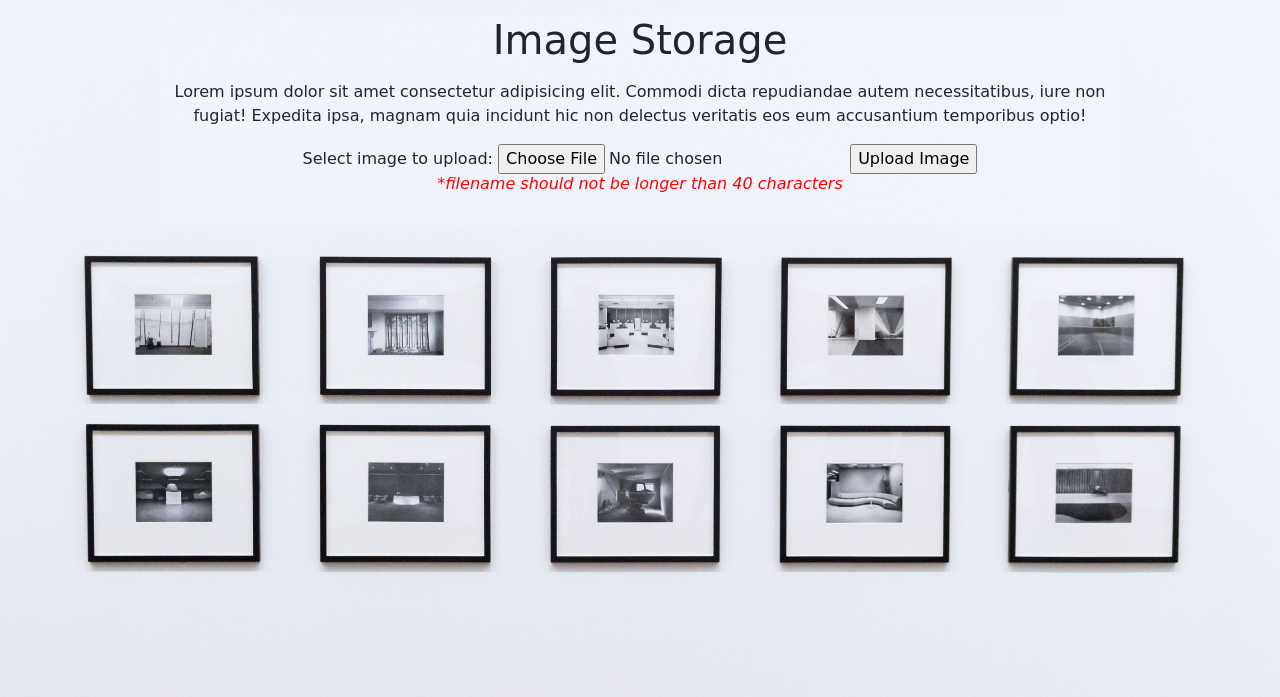
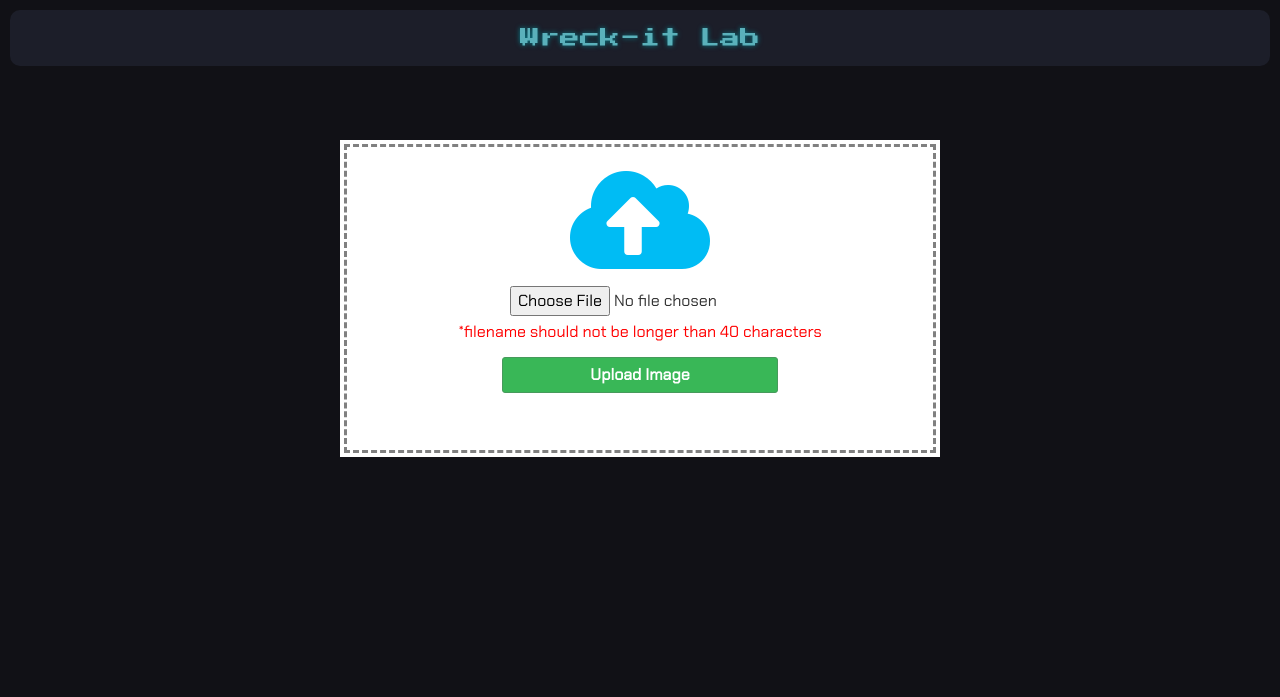
Before and after one commit to destine21/wreck-it-lab, a PHP site: page /ch11/upload.php in a window 1280 px wide. Shown: the top 697 px of the page. Run offline with PHP 8.4, Linux system fonts and the light colour scheme.

Commit message:
add css ch11 upload file

```diff
--- /dev/null
+++ b/html/ch11/style.css
@@ -0,0 +1,31 @@
+body{
+
+}
+.upload-img{
+    background-color: #fff;
+    width: 600px;
+    color: #333333;
+    outline: 3px dashed #808080;
+    outline-offset: -7px;
+}
+.upload-img i{
+    font-size: 7em;
+    color: #00bcf4;
+}
+form input[type="file"]{
+    color: #333333;
+}
+form input[type="file"]:focus{
+    outline: none;
+}
+form h6{
+    color: red;
+    margin-top: .25em;
+}
+form input[type="submit"]{
+    color: #fff;
+    font-weight: bold;
+    background-color: #39b757;
+    border: 1px solid #479a5c;
+    padding: 5px;
+}
--- a/html/ch11/upload.php
+++ b/html/ch11/upload.php
@@ -1,41 +1,17 @@
-<!DOCTYPE html>
-<html lang="en">
+<?php require_once('../header_ch.php'); ?>
+<link rel="stylesheet" href="../assets/fontAwesome/css/all.css">
 
-<head>
-    <meta charset="UTF-8">
-    <meta name="viewport" content="width=device-width, initial-scale=1.0">
-    <meta http-equiv="X-UA-Compatible" content="ie=edge">
-    <link rel="stylesheet" href="../assets/plugins/bootstrap/css/bootstrap.min.css">
-    <title>Image Storage</title>
-
-    <style>
-        body{
-            background: url("images/bg.jpg");
-            background-size: cover;
-            font-family: "Comic Sans MS", cursive, sans-serif;
-        }
-        .content{
-            background: rgba(241, 244, 251, 0.66);
-        }
-    </style>
-
-</head>
-
-<body>
-    <div class="content text-center w-75 m-auto">
-        <h1 class="m-3">Image Storage</h1>
-        <p>Lorem ipsum dolor sit amet consectetur adipisicing elit. Commodi dicta repudiandae autem necessitatibus,
-            iure non fugiat! Expedita ipsa, magnam quia incidunt hic non delectus veritatis eos eum accusantium
-            temporibus optio!</p>
-            <form action="upload.php" method="post" enctype="multipart/form-data">
-            Select image to upload:
-            <input type="file" name="fileToUpload" id="fileToUpload" accept="image/*">
-            <input type="submit" value="Upload Image" name="submit">
+<div class="pt-3">
+    <div class="upload-img text-center mx-auto p-4 my-5">
+        <div><i class="fas fa-cloud-upload-alt"></i></div>
+        <form action="upload.php" method="post" enctype="multipart/form-data">
+            <div class="mt-2"><input type="file" name="fileToUpload" id="fileToUpload" class="border-0 w-50" accept="image/*"></div>
+            <h6>*filename should not be longer than 40 characters</h6>
+            <div class="mt-3"><input type="submit" value="Upload Image" name="submit" class="w-50"></div>
         </form>
-        <h6 style="color:red;"><i>*filename should not be longer than 40 characters</i></h6>
         <br>
-        <div class="">
-        <?php
+        <div class="mt-3">
+            <?php
         if(!isset($_FILES["fileToUpload"]))die;
         $target_dir = "uploads/";
         $target_file = $target_dir . basename($_FILES["fileToUpload"]["name"]);
@@ -50,7 +26,7 @@
         // Allow certain file formats
         if($imageFileType != "jpg" && $imageFileType != "png" && $imageFileType != "jpeg"
         && $imageFileType != "gif" ) {
-            echo "Sorry, only JPG, JPEG, PNG & GIF files are allowed.";
+            echo "Sorry, only JPG, JPEG, PNG & GIF files are allowed.<br>";
             $uploadOk = 0;
         }
         // Check if $uploadOk is set to 0 by an error
@@ -59,7 +35,7 @@
         // if everything is ok, try to upload file
         } else {
             if (move_uploaded_file($_FILES["fileToUpload"]["tmp_name"], substr($target_file, 0, 8+40))) {
-                echo "The file ". basename( $_FILES["fileToUpload"]["name"]). " has been uploaded.";
+                echo "The file <span class='font-weight-bold'>". basename( $_FILES["fileToUpload"]["name"]). "</span> has been uploaded.";
                 echo "<a href=".$target_file."> Here!</a>";
             } else {
                 echo "Sorry, there was an error uploading your file.";
@@ -68,6 +44,7 @@
         ?>
         </div>
     </div>
+</div>
 </body>
 
 </html>
```
Also changed, not shown: html/ch11/uploads/1544425815033.jpg (added).
